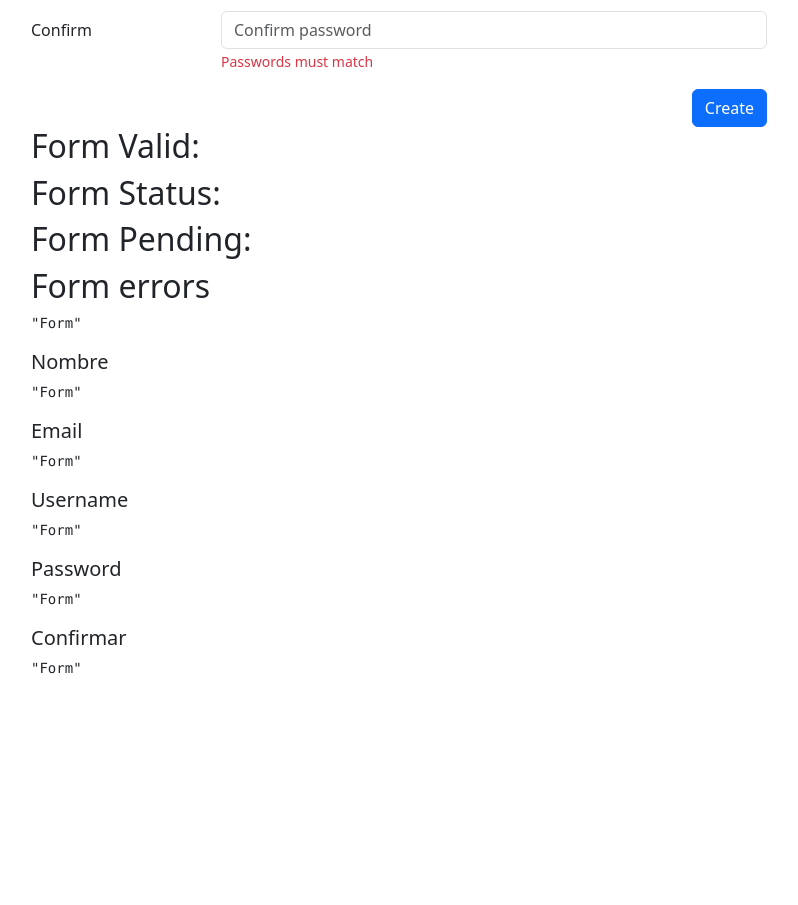
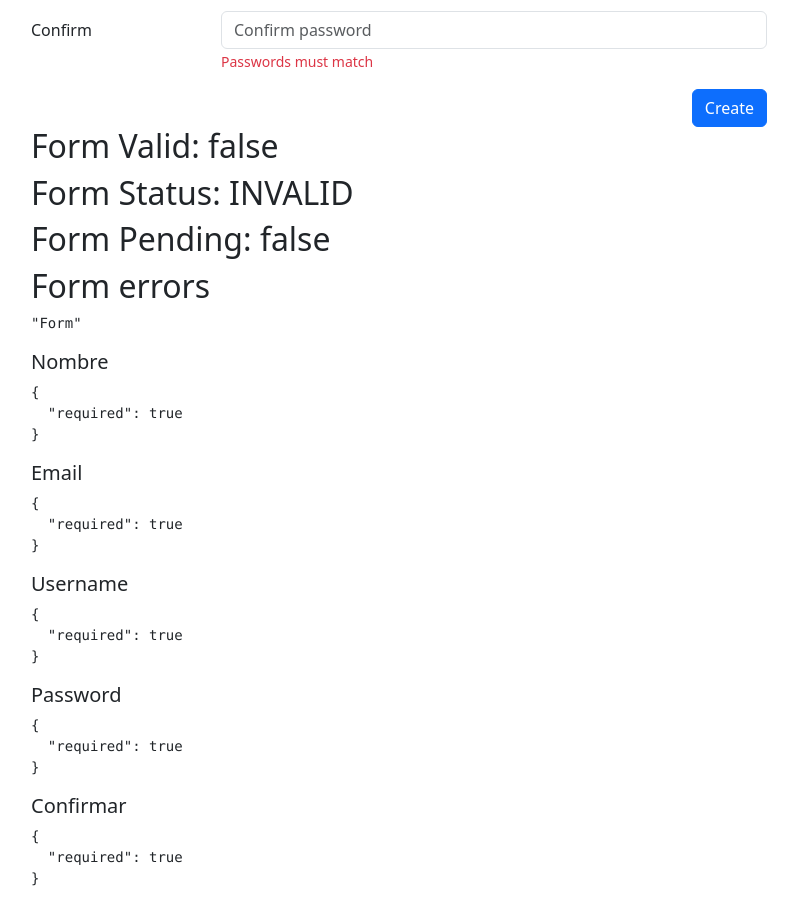
Before and after one commit to HassanAbbud/Form-App, an Angular app: page /auth/sign-up in a window 1280 px wide. Shown: the part 420-1325 px from the top of the page, without its empty margins (51-849 px from the left). Before the commit the page ends 1115 px from the top, so only its background shows below. Built offline with nearby package versions, Linux system fonts and the light colour scheme.

Commit message:
Register page reactive forms & validator functions

```diff
--- a/src/app/auth/pages/register-page/register-page.component.html
+++ b/src/app/auth/pages/register-page/register-page.component.html
@@ -4,7 +4,7 @@
 <div class="row">
     <div class="col">
 
-        <form autocomplete="off">
+        <form autocomplete="off" [formGroup]="myForm" (ngSubmit)="onSubmit()">
 
             <!-- Nombre -->
             <div class="row mb-3">
@@ -12,7 +12,8 @@
                 <div class="col-sm-9">
                     <input type="text"
                            class="form-control"
-                           placeholder="User name">
+                           placeholder="User name"
+                           formControlName="name">
 
                     <span class="form-text text-danger">
                         Format should be name and last name
@@ -26,7 +27,8 @@
                 <div class="col-sm-9">
                     <input type="email"
                            class="form-control"
-                           placeholder="User email">
+                           placeholder="User email"
+                           formControlName="email">
                     <span class="form-text text-danger">
                         email error message
                     </span>
@@ -39,7 +41,8 @@
                 <div class="col-sm-9">
                     <input type="text"
                            class="form-control"
-                           placeholder="Unique username">
+                           placeholder="Unique username"
+                           formControlName="username">
                     <span class="form-text text-danger">
                          User name can't be Strider
                     </span>
@@ -52,7 +55,8 @@
                 <div class="col-sm-9">
                     <input type="password"
                            class="form-control"
-                           placeholder="Account password">
+                           placeholder="Account password"
+                           formControlName="password">
 
                     <span class="form-text text-danger">
                          Password must have more than 6 characters.
@@ -66,7 +70,8 @@
                 <div class="col-sm-9">
                     <input type="password"
                            class="form-control"
-                           placeholder="Confirm password">
+                           placeholder="Confirm password"
+                           formControlName="passwordConfirmation">
 
                     <span class="form-text text-danger">
                          Passwords must match
@@ -90,24 +95,24 @@
 </div>
 
 
-<h2>Form Valid: </h2>
-<h2>Form Status: </h2>
-<h2>Form Pending: </h2>
-<h2>Form errors</h2>
+<h2>Form Valid: {{myForm.valid}} </h2>
+<h2>Form Status: {{myForm.status}} </h2>
+<h2>Form Pending: {{myForm.pending}} </h2>
+<h2>Form errors {{myForm.errors}} </h2>
 <pre>{{ 'Form' | json }}</pre>
 
 <h5>Nombre</h5>
-<pre>{{ 'Form' | json }}</pre>
+<pre>{{ myForm.controls['name'].errors| json }}</pre>
 
 <h5>Email</h5>
-<pre>{{ 'Form' | json }}</pre>
+<pre>{{ myForm.controls['email'].errors | json }}</pre>
 
 <h5>Username</h5>
-<pre>{{ 'Form' | json }}</pre>
+<pre>{{ myForm.controls['username'].errors | json }}</pre>
 
 
 <h5>Password</h5>
-<pre>{{ 'Form' | json }}</pre>
+<pre>{{ myForm.controls['password'].errors | json }}</pre>
 
 <h5>Confirmar</h5>
-<pre>{{ 'Form' | json }}</pre>
+<pre>{{ myForm.controls['passwordConfirmation'].errors | json }}</pre>
--- a/src/app/auth/pages/register-page/register-page.component.ts
+++ b/src/app/auth/pages/register-page/register-page.component.ts
@@ -1,9 +1,32 @@
 import { Component } from '@angular/core';
+import { FormBuilder, FormGroup, Validators } from '@angular/forms';
+import * as customValidators from '../../../shared/validators/validators';
 
 @Component({
   templateUrl: './register-page.component.html',
   styles: ``
 })
 export class RegisterPageComponent {
+  public myForm: FormGroup = this.fb.group({
+    name: ["", [Validators.required, Validators.pattern(customValidators.firstNameAndLastnamePattern)]],
+    email: ["", [Validators.required, Validators.pattern(customValidators.emailPattern)]],
+    username: ["", [Validators.required, customValidators.cantBeStrider]],
+    password: ["", [Validators.required, Validators.minLength(6)]],
+    passwordConfirmation: ["", [Validators.required]],
+  })
 
+  constructor(private fb:FormBuilder){}
+
+  isNotValidField( field: string ): boolean | null {
+    return this.myForm.controls[field].errors
+      && this.myForm.controls[field].touched;
+  }
+
+  onSubmit():void {
+    if(!this.myForm.valid) {
+      this.myForm.markAllAsTouched();
+      return;
+    }
+    console.log(this.myForm.value)
+  }
 }
--- a/src/app/reactive/reactive.module.ts
+++ b/src/app/reactive/reactive.module.ts
@@ -1,8 +1,8 @@
 import { NgModule } from '@angular/core';
 import { CommonModule } from '@angular/common';
+import { ReactiveFormsModule } from '@angular/forms';
 
 import { ReactiveRoutingModule } from './reactive-routing.module';
-import { ReactiveFormsModule } from '@angular/forms';
 import { BasicPageComponent } from './pages/basic-page/basic-page.component';
 import { DynamicPageComponent } from './pages/dynamic-page/dynamic-page.component';
 import { SwitchesPageComponent } from './pages/switches-page/switches-page.component';
@@ -17,6 +17,7 @@ import { SwitchesPageComponent } from './pages/switches-page/switches-page.compo
   imports: [
     CommonModule,
     ReactiveRoutingModule,
+
     ReactiveFormsModule,
   ]
 })
--- /dev/null
+++ b/src/app/shared/validators/validators.ts
@@ -0,0 +1,17 @@
+import { FormControl, ValidationErrors } from '@angular/forms';
+
+export const firstNameAndLastnamePattern: string = '([a-zA-Z]+) ([a-zA-Z]+)';
+export const emailPattern: string = "^[a-z0-9._%+-]+@[a-z0-9.-]+\\.[a-z]{2,4}$";
+
+export const cantBeStrider = ( control: FormControl ): ValidationErrors | null => {
+
+  const value: string = control.value.trim().toLowerCase();
+
+  if ( value === 'strider' ) {
+    return {
+      noStrider: true,
+    }
+  }
+
+  return null;
+}
```
Also changed, not shown: src/app/auth/auth.module.ts (+4 -4 lines), src/app/shared/services/validators.service.ts (added, +26 -0 lines).
